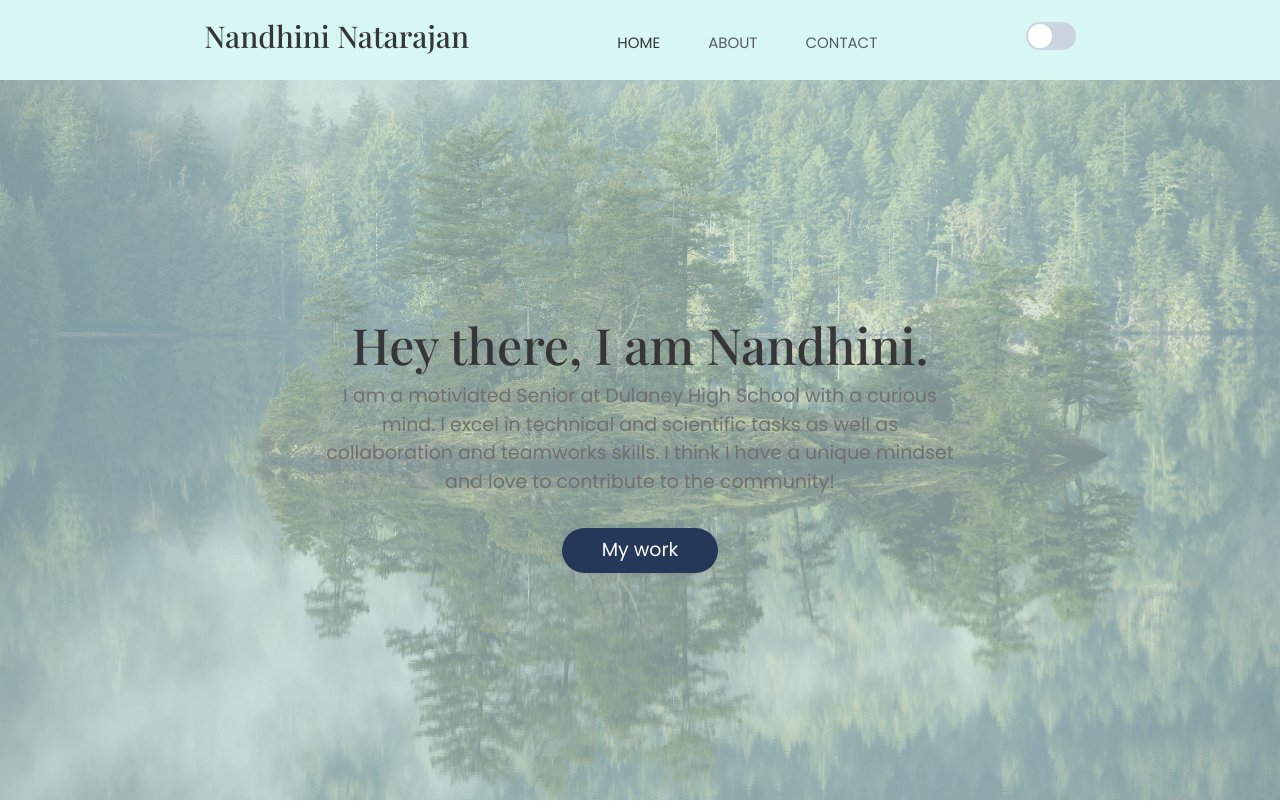
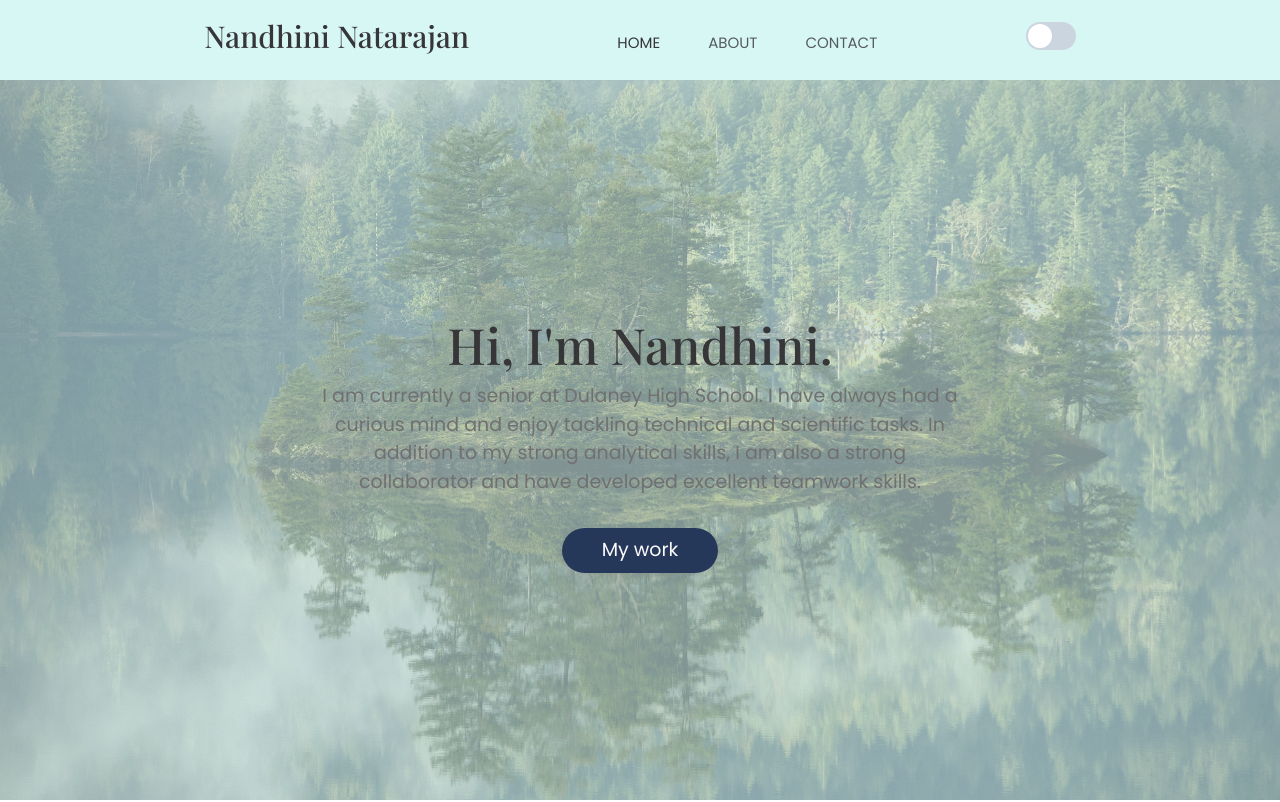
Before and after one commit to GokulNat1/nan-port, a Next.js app: page / in a window 1280 px wide. Shown: the top 802 px of the page. Built offline with nearby package versions, Linux system fonts and the light colour scheme.

Commit message:
first upload

```diff
--- a/Constants/userinfo.js
+++ b/Constants/userinfo.js
@@ -12,8 +12,8 @@ export const userinfo = {
         { type: 'github', link: 'https://github.com/NandhiniNatarajan1', icon: faGithubAlt },
     ],
     greeting: {
-        title: "Hey there, I am Nandhini.",
-        subtitle: "I am a motiviated Senior at Dulaney High School with a curious mind. I excel in technical and scientific tasks as well as collaboration and teamworks skills. I think I have a unique mindset and love to contribute to the community! "
+        title: "Hi, I'm Nandhini.",
+        subtitle: "I am currently a senior at Dulaney High School. I have always had a curious mind and enjoy tackling technical and scientific tasks. In addition to my strong analytical skills, I am also a strong collaborator and have developed excellent teamwork skills."
     },
     capabilities: [
 
@@ -34,7 +34,7 @@ export const userinfo = {
     about: {
         //bottom of home page.
         content: "Learn more about me!",
-        resume: "/"
+        resume: "/../styles/projects/resume/pdf"
     },
     education: {
         visible: true,
```
Also changed, not shown: 2 other files (tests, documents, lock files or other folders).
